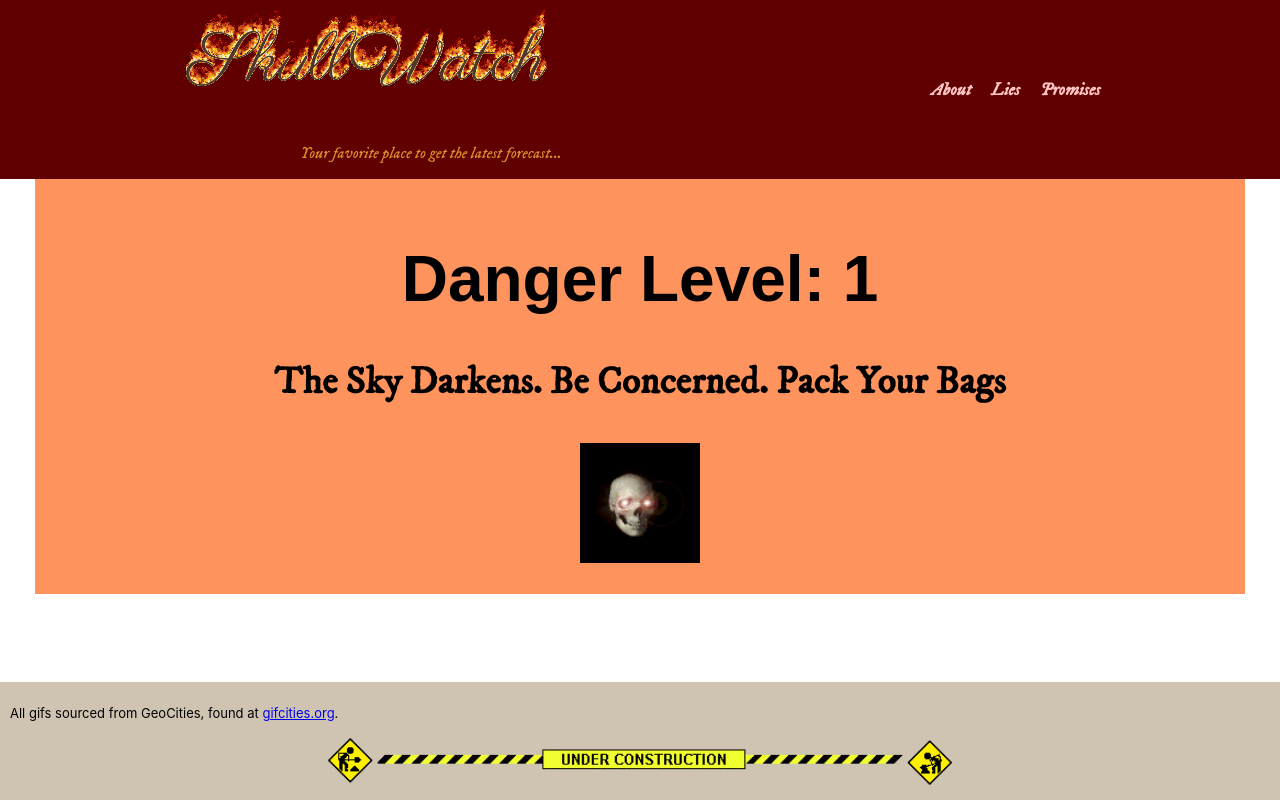
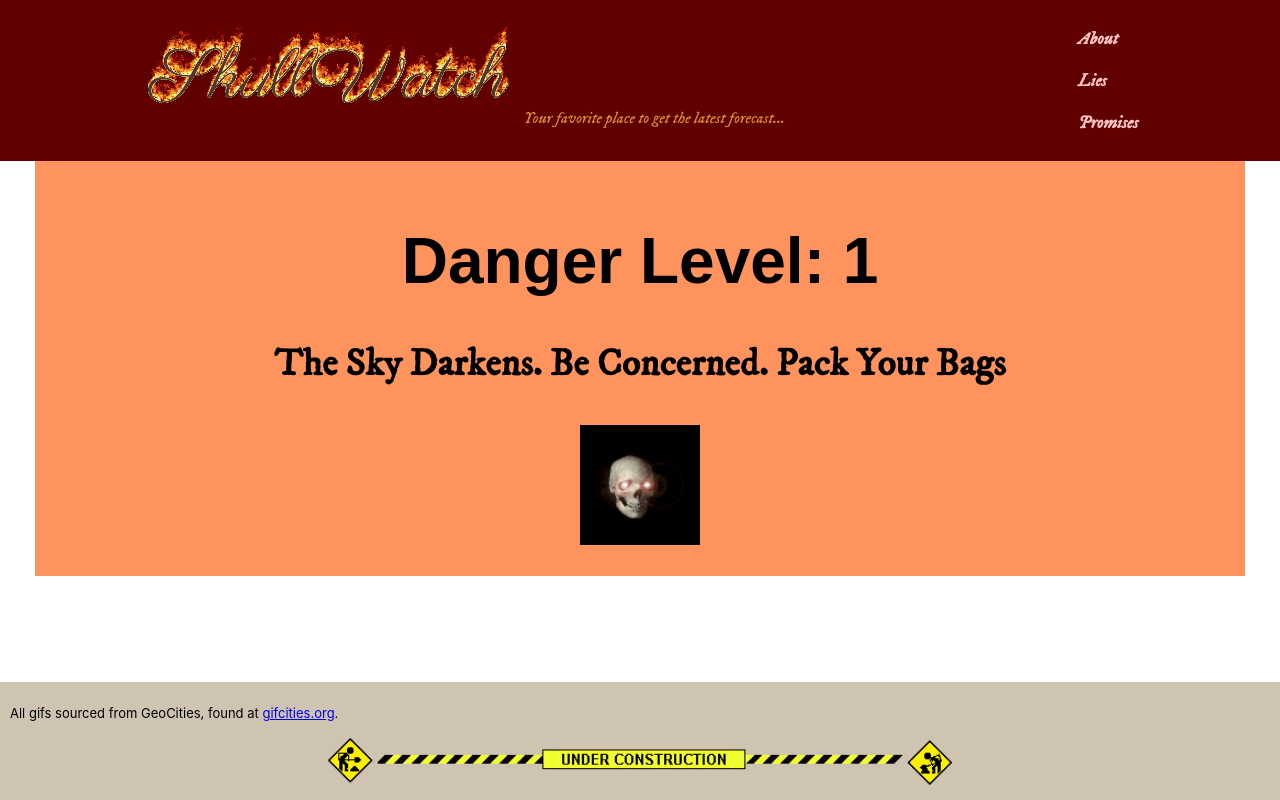
Before and after one commit to Toilaf/First-React-App, a React (Create React App) app: page / in a window 1280 px wide. Built offline with nearby package versions, Linux system fonts and the light colour scheme; a web font is replaced by a local one.

Commit message:
Prettifying

```diff
--- a/src/components/Header.js
+++ b/src/components/Header.js
@@ -5,17 +5,19 @@ import title from '../gifs/title.gif'
 export default function Header() {
     return (
         <div>
-            <nav>
+            <header>
                 <div className='title'>
                     <img src={title} alt='Skull Watch logo' />
                     <p className='subtitle'>Your favorite place to get the latest forecast...</p>
                 </div>
+                <nav>
                     <ul className='nav-items'>
                         <li>About</li>
                         <li>Lies</li>
                         <li>Promises</li>
                     </ul>
                 </nav>
+            </header>
         </div>
     )
 }
--- a/src/style.css
+++ b/src/style.css
@@ -40,7 +40,7 @@ main {
     width: 120px;
 }
 
-nav {
+header {
     background-color: rgb(96, 0, 0);
     color:rgba(254, 179, 58, 0.79);
 
@@ -49,14 +49,15 @@ nav {
 
     display: flex;
     justify-content: space-around;
+    align-items: center;
 
     padding-inline: 10px;
 }
 
 .title {
     display: flex;
-    flex-flow: column nowrap;
-    justify-content: center;
+    flex-direction: row;
+    justify-content: flex-start;
 }
 
 .subtitle {
@@ -68,10 +69,6 @@ nav {
     font-style: italic;
     font-weight: bolder;
     font-size: 1.1em;
-
-    display: flex;
-    align-items: center;
-    justify-content: flex-end;
     color:rgb(255, 195, 195);
 }
 
```
Lines whose indentation alone changed are shown as unchanged.
